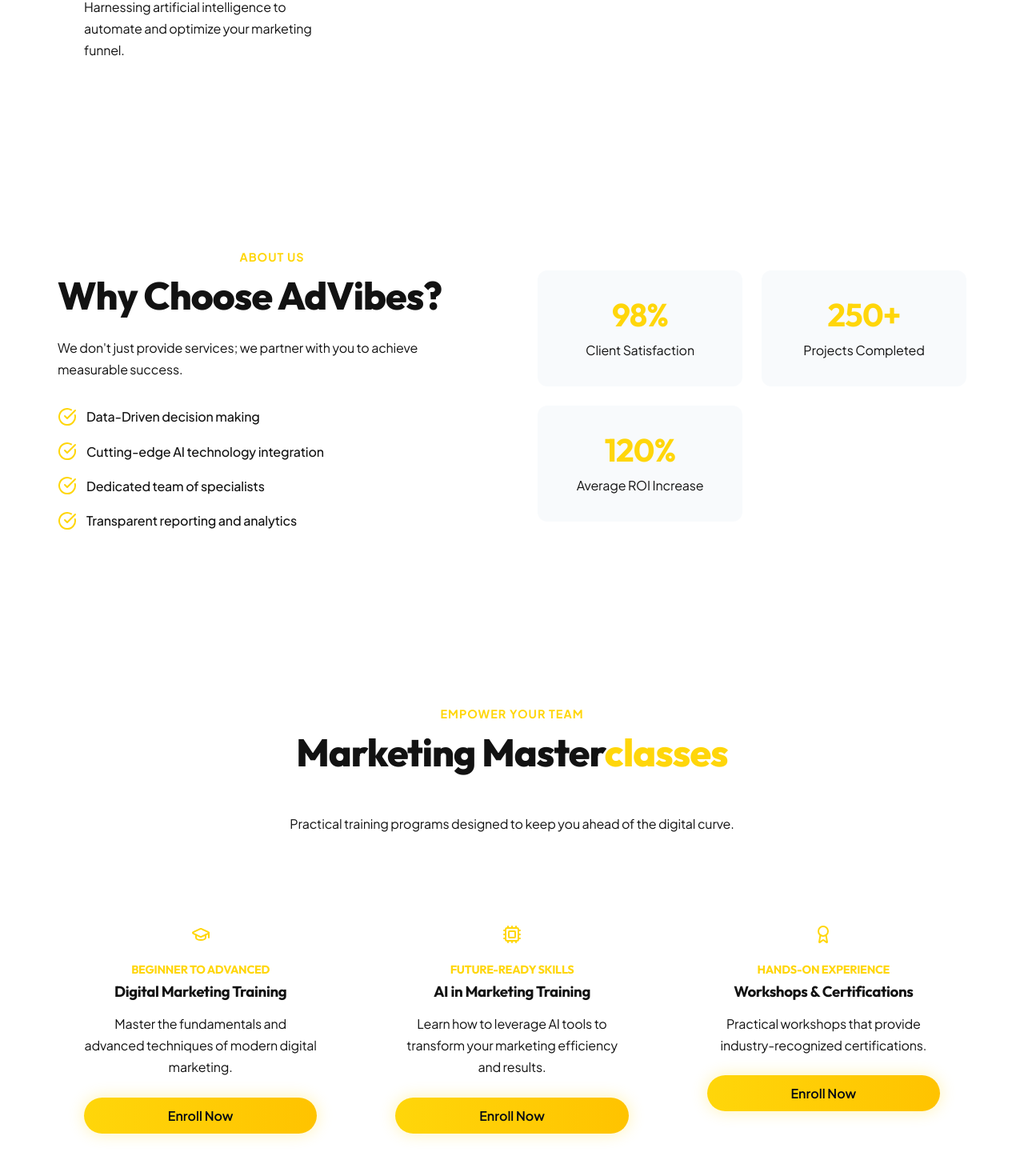
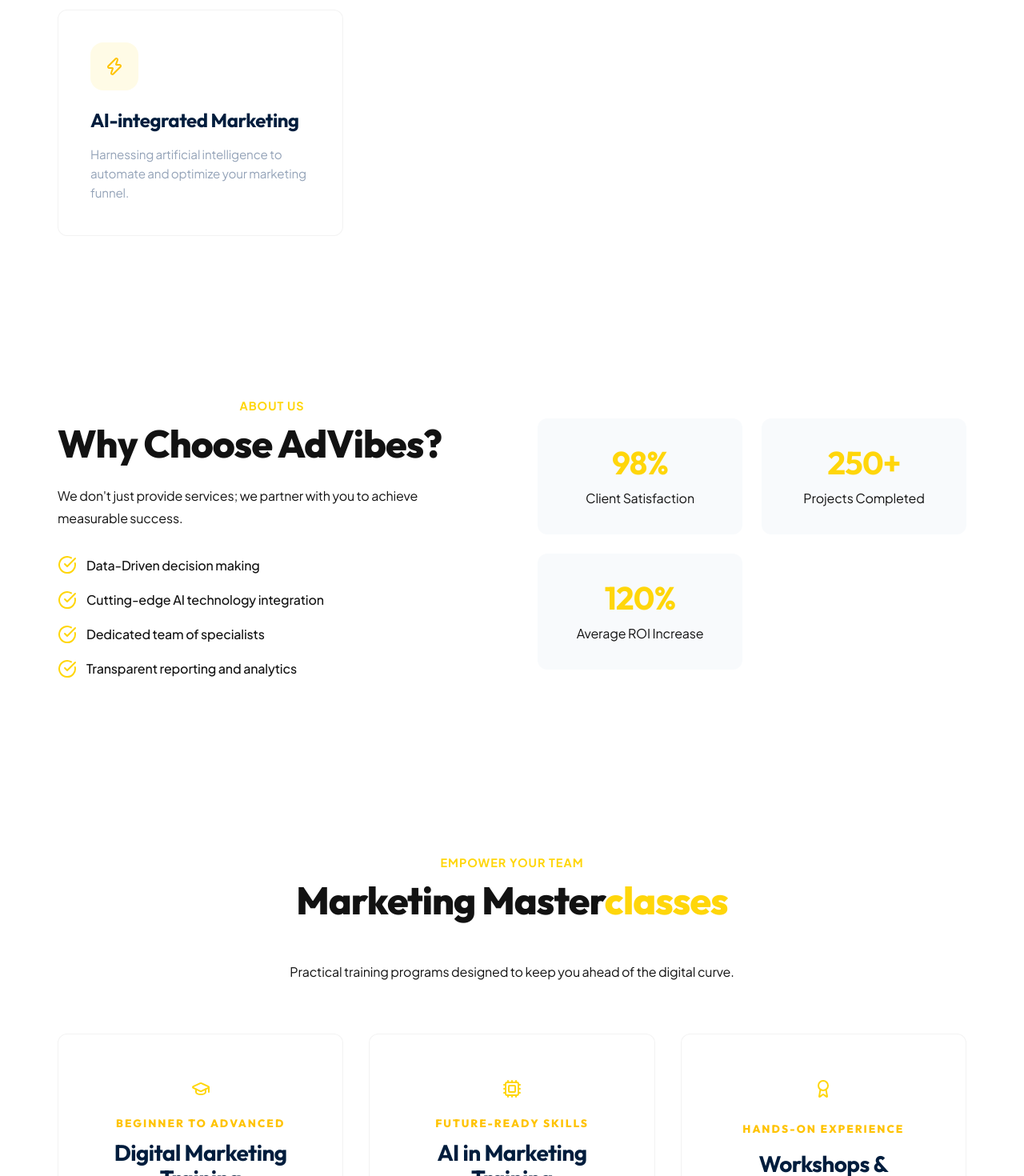
Before and after one commit to AbhyudayaShrestha/AdVibes, a Next.js app: page / in a window 1280 px wide. Shown: the part 2989-4459 px from the top of the page at 80% size. Built offline with nearby package versions, Linux system fonts and the light colour scheme.

Commit message:
Enhance card designs and fix undefined CSS variables

```diff
--- a/src/app/globals.css
+++ b/src/app/globals.css
@@ -331,28 +331,52 @@
 }
 
 .service-card {
-  padding: 2rem;
+  padding: 2.5rem;
   border-radius: var(--radius-md);
   background: white;
-  border: 1px solid var(--border-color);
+  border: 1px solid rgba(0, 0, 0, 0.05);
   transition: var(--transition);
+  display: flex;
+  flex-direction: column;
+  height: 100%;
 }
 
 .service-card:hover {
   border-color: var(--primary);
-  background: var(--bg-blue);
+  background: var(--bg-soft);
+  transform: translateY(-8px);
+  box-shadow: 0 20px 40px rgba(0, 0, 0, 0.05);
 }
 
 .service-card .icon-box {
-  width: 50px;
-  height: 50px;
-  background: var(--primary-light);
-  color: var(--primary);
-  border-radius: 12px;
+  width: 60px;
+  height: 60px;
+  background: rgba(255, 214, 10, 0.1);
+  color: var(--primary-dark);
+  border-radius: 16px;
   display: flex;
   align-items: center;
   justify-content: center;
   margin-bottom: 1.5rem;
+  transition: var(--transition);
+}
+
+.service-card:hover .icon-box {
+  background: var(--primary);
+  color: #000814;
+  transform: rotate(-5deg) scale(1.1);
+}
+
+.service-card h3 {
+  font-size: 1.5rem;
+  margin-bottom: 1rem;
+  color: var(--secondary-dark);
+}
+
+.service-card p {
+  color: var(--text-muted);
+  font-size: 0.95rem;
+  line-height: 1.6;
 }
 
 /* Why Us Styles */
@@ -407,19 +431,33 @@
 
 .training-card {
   text-align: center;
-  padding: 3rem 2rem;
+  padding: 3.5rem 2.5rem;
+  display: flex;
+  flex-direction: column;
+  justify-content: space-between;
+  height: 100%;
+  border: 1px solid rgba(0, 0, 0, 0.05);
 }
 
 .training-card h4 {
-  font-size: 0.9rem;
-  color: var(--primary);
+  font-size: 0.85rem;
+  color: var(--primary-dark);
   text-transform: uppercase;
+  letter-spacing: 2px;
+  font-weight: 800;
   margin-top: 1.5rem;
-  margin-bottom: 0.5rem;
+  margin-bottom: 0.75rem;
 }
 
 .training-card h3 {
-  margin-bottom: 1rem;
+  margin-bottom: 1.25rem;
+  font-size: 1.75rem;
+  color: var(--secondary-dark);
+}
+
+.training-card p {
+  color: var(--text-muted);
+  margin-bottom: 2rem;
 }
 
 /* Portfolio Styles */
```
